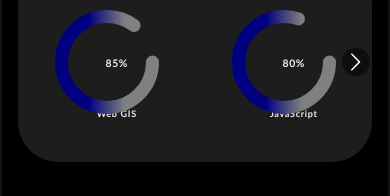
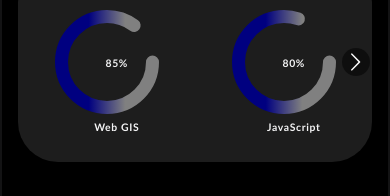
Before and after one commit to abdelbassetali/React-portfolio, a React (Vite) app: page / in a window 390 px wide. Shown: the part 1055-1251 px from the top of the page. Built offline with nearby package versions, Linux system fonts and the light colour scheme.

Commit message:
Update boot.css

```diff
--- a/src/components/2-boot/boot.css
+++ b/src/components/2-boot/boot.css
@@ -165,11 +165,12 @@ circle{
         transform: translateX(-50%) !important;
     }
 
-    .jopp {
-        margin-top: 10px !important;
+ .jopp {
+        margin-top: 30px !important;    /* عشان ننزل الكلام لتحت براحته */
         text-align: center !important;
         position: static !important;
-        font-size: 14px !important;
+        font-size: 16px !important;     /* كبرنا الخط من 14px لـ 16px عشان يبدي وضوح أحسن */
+        font-weight: 600 !important;    /* اختياري: لو حابب تخلي خط العنوان أوضح وأبرز */
     }
 
     /* تظبيط مكان الأسهم في نص الكارت تماماً */
```
